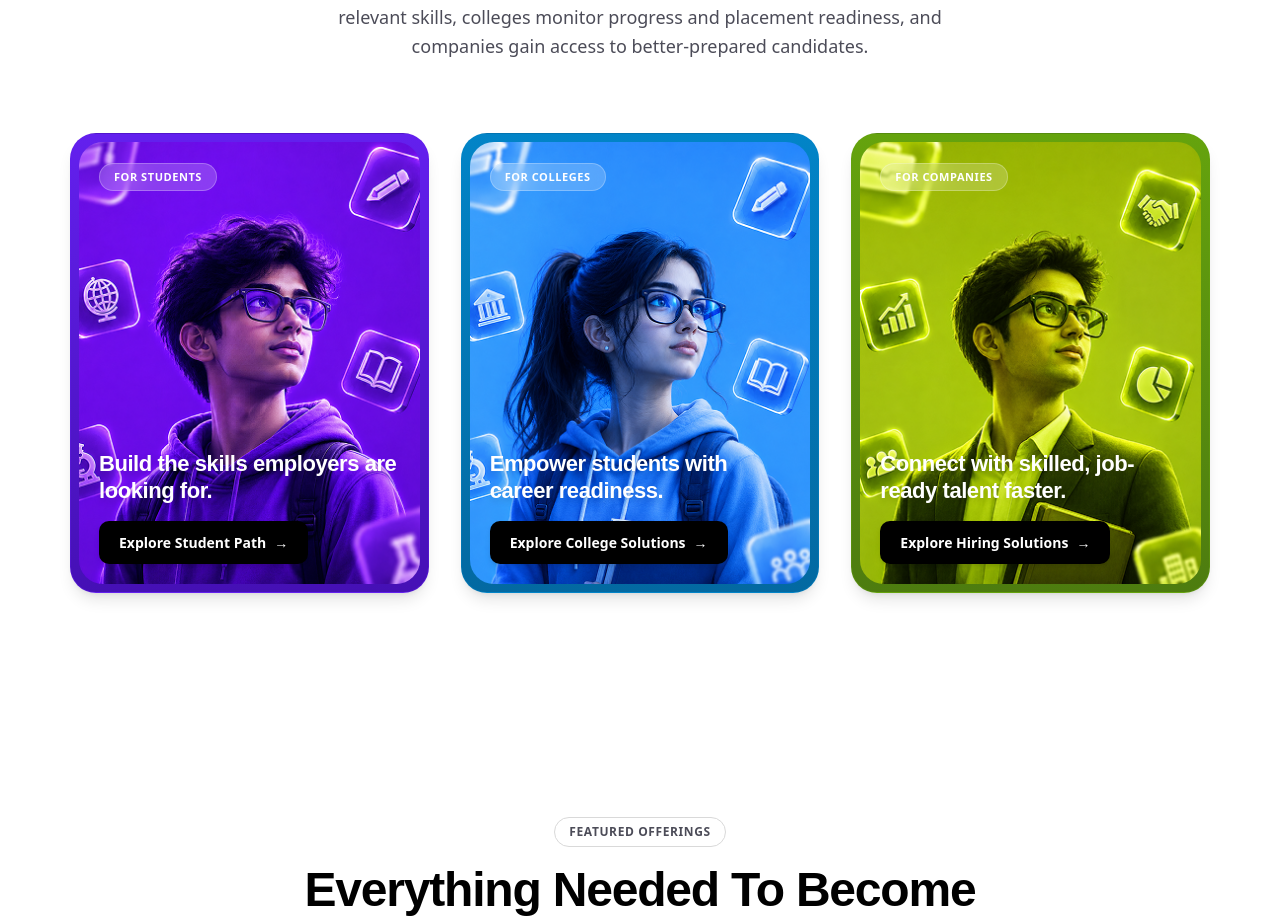
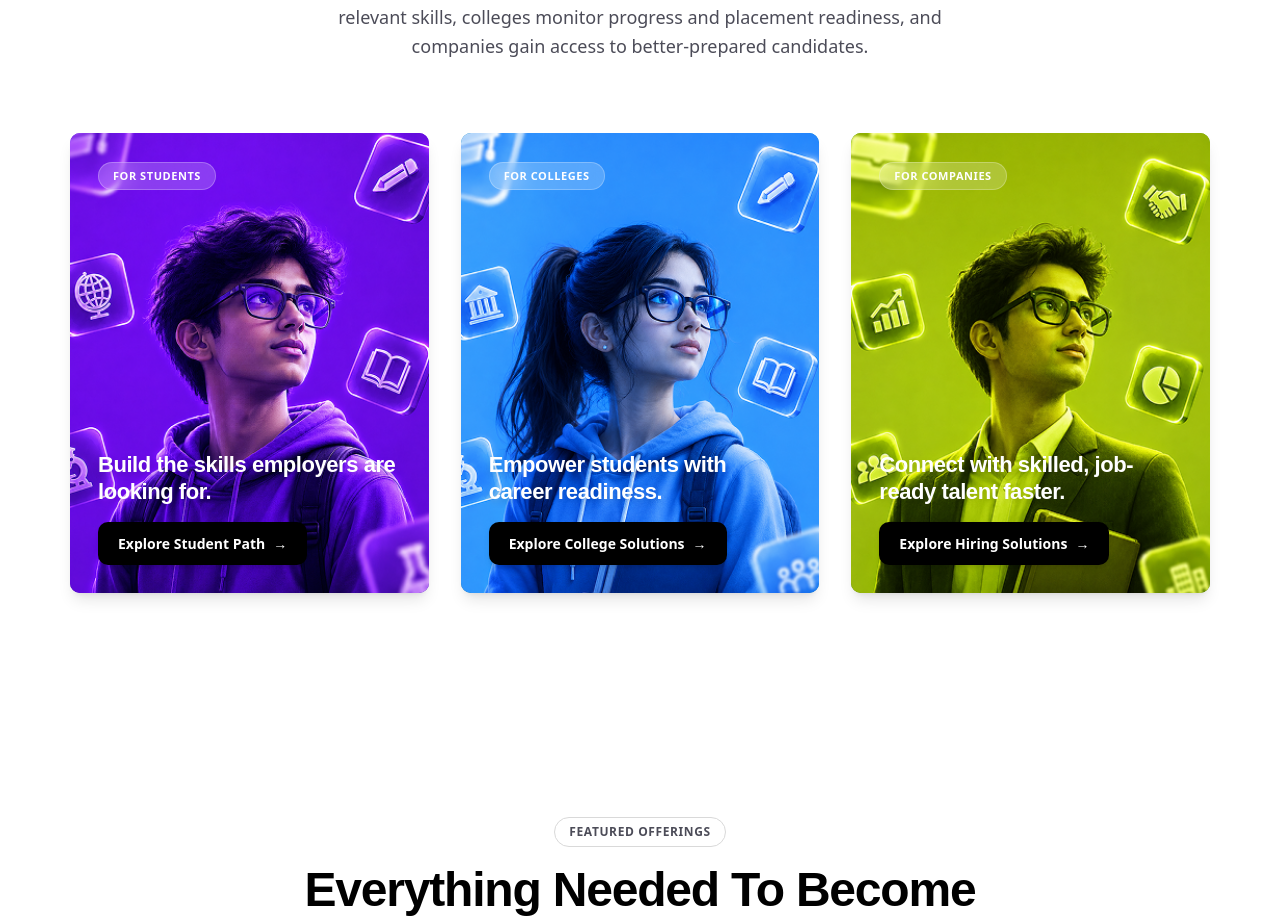
Before and after one commit to kaustubh-uelement/skillready, a Next.js app: page / in a window 1280 px wide. Shown: the part 2184-3107 px from the top of the page. Built offline with nearby package versions, Linux system fonts and the light colour scheme; a web font is replaced by a local one.

Commit message:
updated solutions card

```diff
--- a/components/home/AudienceSolutionsSection.tsx
+++ b/components/home/AudienceSolutionsSection.tsx
@@ -50,7 +50,9 @@ export default function AudienceSolutionsSection() {
           </h2>
 
           <p className="text-[16px] sm:text-[18px] text-[#4C4C58] leading-relaxed max-w-[660px]">
-            SkillReady creates a connected ecosystem where students develop industry-relevant skills, colleges monitor progress and placement readiness, and companies gain access to better-prepared candidates.
+            SkillReady creates a connected ecosystem where students develop
+            industry-relevant skills, colleges monitor progress and placement
+            readiness, and companies gain access to better-prepared candidates.
           </p>
         </div>
 
@@ -59,7 +61,7 @@ export default function AudienceSolutionsSection() {
           {CARDS_DATA.map((card) => (
             <div
               key={card.tag}
-              className={`group relative overflow-hidden rounded-[26px] border ${card.cardBorder} bg-gradient-to-b ${card.bgGradient} p-6 sm:p-7 flex flex-col justify-between min-h-[460px] shadow-lg transition-transform duration-200 hover:-translate-y-1`}
+              className={`group relative overflow-hidden rounded-[10px]  bg-gradient-to-b ${card.bgGradient} p-6 sm:p-7 flex flex-col justify-between min-h-[460px] shadow-lg transition-transform duration-200 hover:-translate-y-1`}
             >
               {/* Top Tag Pill */}
               <div className="relative z-10">
@@ -69,13 +71,13 @@ export default function AudienceSolutionsSection() {
               </div>
 
               {/* Central Duotone Graphic Image */}
-              <div className="absolute inset-0 z-0 flex items-center justify-center p-2">
+              <div className="absolute inset-0 z-0 flex items-center justify-center p-0">
                 <div className="relative w-full h-full">
                   <Image
                     src={card.image}
                     alt={card.title}
                     fill
-                    className="object-cover object-center rounded-[24px]"
+                    className="object-cover object-center "
                     sizes="(max-width: 768px) 100vw, 360px"
                   />
                 </div>
```
